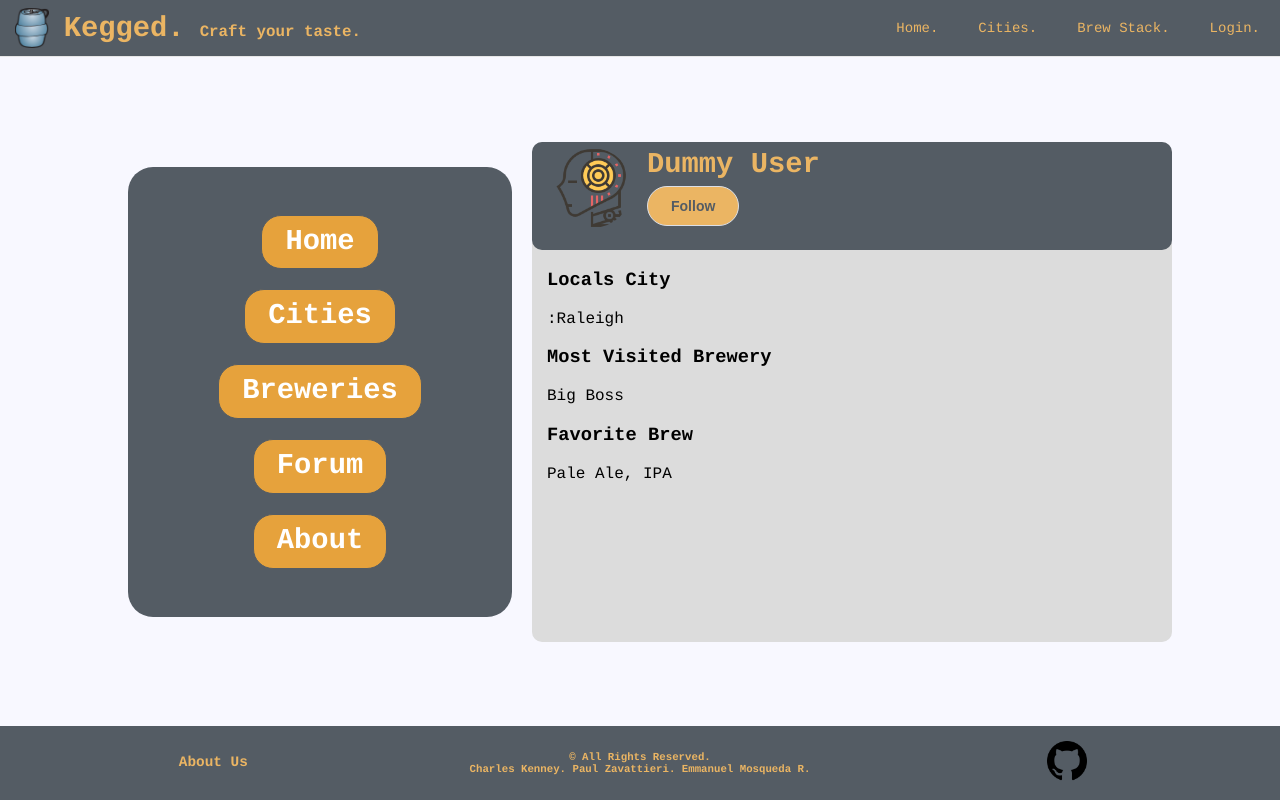
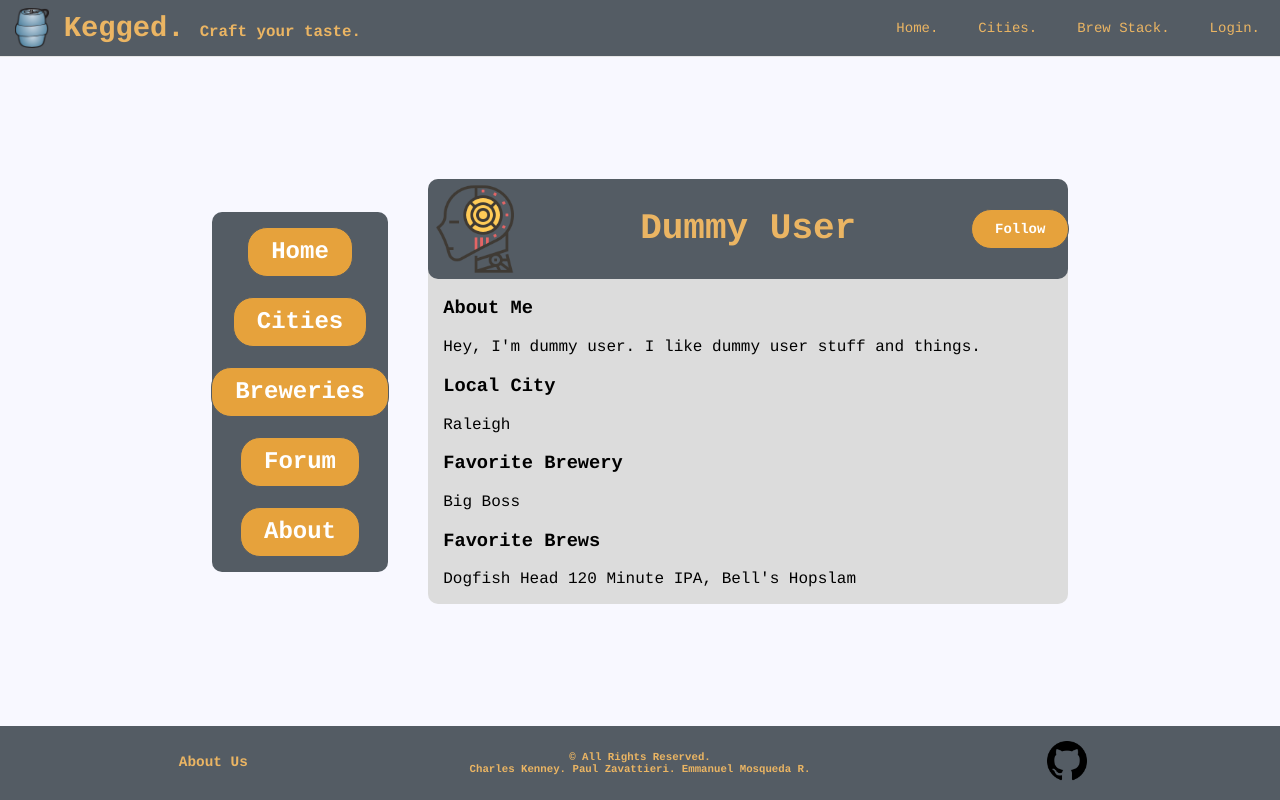
Before and after one commit to kegged/client, a Nuxt app: page /profile in a window 1280 px wide. Built offline with nearby package versions, Linux system fonts and the light colour scheme.

Commit message:
code cleanup, style fixes about/profile

```diff
--- a/components/Button.vue
+++ b/components/Button.vue
@@ -1,5 +1,5 @@
 <template>
-  <!-- intro button component with props -->
+  <!-- button component with props -->
   <el-button
     round
     type="warning"
--- a/pages/about-us.vue
+++ b/pages/about-us.vue
@@ -1,15 +1,20 @@
 <template>
-  <div class="container">
-      <el-row class="main-container" :gutter="20">
-           <h1 class="title">The Kegged Team.</h1>
+  <div class="about-us-container">
+    <el-row class="about-header-root" :gutter="20">
+      <h1 class="about-title">The Kegged Team.</h1>
+    </el-row>
+    <el-row class="about-content-root">
       <!-- Charles Kenny -->
-        <el-col :span="6" :offset="3"> <p class="profile"> <img src="charles-k.jpeg" style="width:120px;height:120px;margin-right:15px;" class="img-circle">
+      <el-col>
+        <p class="profile">
+          <img src="charles-k.jpeg" style="width:120px;height:120px;margin-right:15px;" class="img-circle">
           Lorem Ipsum is simply dummy
           text of the printing and typesetting industry. Lorem Ipsum has been the industry's standard dummy text ever since the 1500s,
           when an unknown printer took a galley of type and scrambled it to make a type specimen book.
-        </p> </el-col>
+        </p>
+      </el-col>
       <!-- Paul  -->
-        <el-col :span="6">
+      <el-col>
         <p class="profile">
           <img src="paul-z2.jpeg" style="width:120px;height:120px;margin-right:15px;" class="img-circle">
           Hey, I'm Paul. I'm originally from Wilmington, NC, but have called Raleigh, NC my home for the past eight years.
@@ -18,7 +23,9 @@
         </p>
       </el-col>
       <!-- Emmanuel -->
-        <el-col :span="6"> <p class="profile"> <img src="eman.jpg" style="width:120px;height:120px;margin-right:15px;object-fit: cover;" class="img-circle">
+      <el-col>
+        <p class="profile">
+          <img src="eman.jpg" style="width:120px;height:120px;margin-right:15px;object-fit: cover;" class="img-circle">
           Hola, I'm Emmanuel. Beer plays a big role in my culture and over the years that role has grown into a passion for me.
           Here at Kegged we're devoted developers that want to bring both outsiders and locals the best experience when visiting and living in
           NC with all its great breweries that it has to offer.
@@ -29,20 +36,31 @@
 </template>
 
 <style>
-.container{
+.about-us-container {
+  text-align: center;
+  display: flex;
+  flex-direction: column;
+  align-items: center;
+  padding: 0px;
+}
+
+.about-header-root, .about-content-root {
+  width: 80%;
+  display: flex;
+  flex-direction: row;
+  align-items: center;
+  justify-content: center;
+}
+
+.about-title {
+  color: #545c64;
+  font-weight: bolder;
+  margin-top: 0px;
+  margin-bottom: 12px;
   text-align: center;
 }
 
-.main-container {
-  max-width: 100%;
-}
-
-.title {
-     color: #545c64;
-  font-weight: bolder;
-  margin-bottom: 12px;
-}
-.profile{
+.profile {
   border-radius: 25px;
   background-color: #ebb563;
   margin-left:55px;
@@ -54,6 +72,7 @@
   border: 1px solid #545c64;
   color: #545c64;
 }
+
 .img-circle {
   border-radius: 50%;
   float: left;
--- a/pages/login.vue
+++ b/pages/login.vue
@@ -30,7 +30,7 @@
         </el-form-item>
         <div class="login-form-controls">
           <x-button
-            text="login"
+            text="Login"
             @click="preformLogin"
           />
           <el-switch
@@ -124,9 +124,9 @@ export default {
 .login-link {
   margin-top: 10px;
   text-decoration: none;
-  color: #ebb563;
-  font-weight: bold;
-  font-size: 0.9em;
+  color: #545c64;
+  font-weight: bolder;
+  font-size: 1em;
   line-height: 1.5em;
 }
 
--- a/pages/profile.vue
+++ b/pages/profile.vue
@@ -4,22 +4,26 @@
       <profile-button v-for="item in items" :key="item" :text="item" class="page-buttons" />
     </div>
     <div class="right-side">
-                <el-header class="pro-header">
-                    <img
-                    src="head.png"
-                    style="width:80px;height:80px;margin-right:15px;"
-                    class="img-circle"/>
-                    Dummy User
-                    <br>
-                    <el-button id="follow-b" round>Follow</el-button>
-                </el-header>
+			<div class="profile-header-root">
+				<div class="profile-pic-root">
+					<img src="head.png" class="profile-pic"/>
+				</div>
+				<div class="name-root">
+					<h1>Dummy User</h1>
+				</div>
+				<div class="follow-root">
+					<profile-button id="follow-b" :text="follow"></profile-button>
+				</div>
+			</div>
       <div>
-                    <h3 id="bio-text"> Locals City</h3>
-                        <p id="bio-text">:Raleigh</p>
-                    <h3 id="bio-text"> Most Visited Brewery</h3>
+				<h3 id="bio-text">About Me</h3>
+        <p id="bio-text">Hey, I'm dummy user. I like dummy user stuff and things.</p>
+        <h3 id="bio-text">Local City</h3>
+        <p id="bio-text">Raleigh</p>
+        <h3 id="bio-text">Favorite Brewery</h3>
         <p id="bio-text">Big Boss</p>
-                    <h3 id="bio-text"> Favorite Brew</h3>
-                        <p id="bio-text">Pale Ale, IPA</p>
+        <h3 id="bio-text">Favorite Brews</h3>
+        <p id="bio-text">Dogfish Head 120 Minute IPA, Bell's Hopslam</p>
       </div>
     </div>
   </el-container>
@@ -34,69 +38,85 @@ export default {
   },
   data(){
     return{
-            items: ["Home", "Cities","Breweries", "Forum","About"]
+      items: ["Home", "Cities","Breweries", "Forum","About"],
+			follow: "Follow"
     }
   }
-
 }
 </script>
 
 <style>
-
 .profile-container {
 	display: flex;
 	align-items: center;
 	justify-content: center;
 }
+
 .left-side{
-    width: 30%;
-    height: 450px;
+	width: 13%;
 	background-color: #545c64;
-    margin-right: 20px;
-    margin-left: 20px;
-    border-radius: 25px;
+	margin: 0px 20px;
+	padding: 5px;
+	border-radius: 10px;
 	display: flex;
 	flex-direction: column;
 	align-items: center;
 	justify-content: center;
 }
+
 .page-buttons {
 	margin: 10px 0px;
-        font-size: 1.8em;
+	font-size: 1.5em;
 }
 
 .right-side {
 	width: 50%;
-    height: 500px;
+	margin: 20px;
 	background-color: #DCDCDC;
 	border-radius: 10px;
 }
-    .pro-header{
-        padding-top: 1%;
-        padding-bottom: 16%;
+
+.profile-header-root {
+	height: 100px;
 	background-color: #545c64;
+	display: flex;
 	align-items: center;
 	justify-content: center;
-        color: #ebb563;
-        font-weight: bolder;
-        background-color: #545c64;
-        font-size: 1.8em;
-        text-align:justify;
+	flex-direction: row;
 	border-radius: 10px;
 }
-        .img-circle {
-            border-radius: 50%;
-            float: left;
+
+.name-root {
+	width: 70%;
+	text-align: center;
+	font-weight: bold;
+	color:#ebb563;
+	font-size: 1.5em;
 }
-        #follow-b{
-            margin-top: 5px;
-            background: #ebb563;
-            color:#545c64;
-            font-weight: bold;
+
+.profile-pic-root, .follow-root {
+	width: 15%;
+	height: 100%;
+	display: flex;
+	flex-direction: column;
+	align-items: center;
+	justify-content: center;
 }
+
+.profile-pic-root {
+	text-align: left;
+}
+
+.profile-pic {
+	height: 90%;
+}
+
+.follow-root {
+	text-align: right !important;
+}
+
 #bio-text{
   margin-left: 15px;
-
 }
 </style>
 
```
Lines whose indentation alone changed are shown as unchanged.
